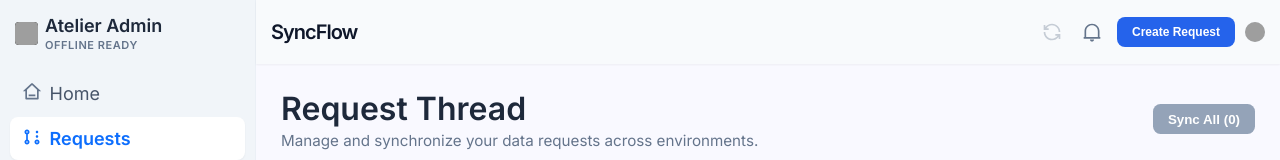
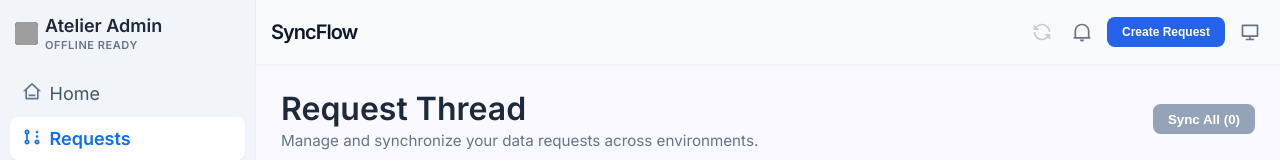
Before and after one commit to untalinfo/syncflow, a React (Vite) app in the folder frontend/: page /request in a window 1280 px wide. Shown: the top 160 px of the page. Built offline with nearby package versions, Linux system fonts and the light colour scheme; grey boxes are pictures that could not be loaded.

Commit message:
feat: implement dark mode support across HomePage, Header, and Sidebar components

```diff
--- a/frontend/src/domains/home/presentation/pages/HomePage.scss
+++ b/frontend/src/domains/home/presentation/pages/HomePage.scss
@@ -38,7 +38,7 @@
     padding: 2.5rem;
     border-radius: 50%;
 
-    @media (prefers-color-scheme: dark) {
+    @include dark-mode {
       background: rgba($primary, 0.1);
     }
   }
@@ -51,7 +51,7 @@
     letter-spacing: -0.04em;
     @extend .font-text;
 
-    @media (prefers-color-scheme: dark) {
+    @include dark-mode {
       color: white;
     }
   }
@@ -63,7 +63,7 @@
     margin-bottom: 3.5rem;
     @extend .font-text;
 
-    @media (prefers-color-scheme: dark) {
+    @include dark-mode {
       color: rgba(255, 255, 255, 0.7);
     }
   }
@@ -92,7 +92,7 @@
     }
   }
 
-  @media (prefers-color-scheme: dark) {
+  @include dark-mode {
     background: #1e293b;
     box-shadow: 0 10px 25px rgba(0, 0, 0, 0.2);
   }
--- a/frontend/src/shared/application/theme/mixins.scss
+++ b/frontend/src/shared/application/theme/mixins.scss
@@ -79,3 +79,14 @@
     @include shade-value($name, $colorName, $property, $colorVariable);
   }
 }
+
+@mixin dark-mode {
+  :root[data-theme="dark"] & {
+    @content;
+  }
+  @media (prefers-color-scheme: dark) {
+    :root:not([data-theme="light"]) & {
+      @content;
+    }
+  }
+}
--- a/frontend/src/shared/presentation/components/Header/Header.scss
+++ b/frontend/src/shared/presentation/components/Header/Header.scss
@@ -1,3 +1,4 @@
+@import '../../../application/theme/mixins.scss';
 .header {
   background-color: rgba(248, 250, 252, 0.8);
   backdrop-filter: blur(12px);
@@ -16,7 +17,7 @@
   height: 6.4rem;
   box-sizing: border-box;
 
-  @media (prefers-color-scheme: dark) {
+  @include dark-mode {
     background-color: rgba(15, 23, 42, 0.5);
     box-shadow: none;
   }
@@ -34,7 +35,7 @@
     letter-spacing: -0.05em;
     color: #0f172a;
 
-    @media (prefers-color-scheme: dark) {
+    @include dark-mode {
       color: #f8fafc;
     }
   }
@@ -91,7 +92,7 @@
       transform: scale(0.95);
     }
 
-    @media (prefers-color-scheme: dark) {
+    @include dark-mode {
       &:hover {
         background-color: rgba(30, 41, 59, 0.5);
       }
@@ -130,7 +131,7 @@
     justify-content: center;
     line-height: 1;
 
-    @media (prefers-color-scheme: dark) {
+    @include dark-mode {
       border-color: #0f172a;
     }
   }
@@ -154,18 +155,4 @@
       transform: scale(0.95);
     }
   }
-
-  &__avatar {
-    width: 2rem;
-    height: 2rem;
-    border-radius: 9999px;
-    overflow: hidden;
-    background-color: #e2e8f0;
-
-    img {
-      width: 100%;
-      height: 100%;
-      object-fit: cover;
-    }
-  }
 }
--- a/frontend/src/shared/presentation/components/Header/Header.tsx
+++ b/frontend/src/shared/presentation/components/Header/Header.tsx
@@ -1,4 +1,11 @@
-import { RiLoopLeftLine, RiNotification2Line } from "@remixicon/react";
+import { useState, useEffect } from "react";
+import {
+	RiLoopLeftLine,
+	RiNotification2Line,
+	RiSunLine,
+	RiMoonLine,
+	RiComputerLine,
+} from "@remixicon/react";
 import "./Header.scss";
 
 interface HeaderProps {
@@ -7,14 +14,49 @@
 	syncStatus?: "idle" | "success" | "error";
 }
 
+type Theme = "light" | "dark" | "system";
+
 const Header: React.FC<HeaderProps> = ({
 	onOpenNewRequest,
 	pendingCount = 0,
 	syncStatus = "idle",
 }) => {
+	const [theme, setTheme] = useState<Theme>("system");
+
 	const handleSync = () => {
 		window.dispatchEvent(new CustomEvent("sync-requests"));
 	};
+
+	const cycleTheme = () => {
+		setTheme((prev) => {
+			if (prev === "system") return "light";
+			if (prev === "light") return "dark";
+			return "system";
+		});
+	};
+
+	useEffect(() => {
+		const root = document.documentElement;
+		if (theme === "system") {
+			root.removeAttribute("data-theme");
+			// You can optionally add logic to listen to system preference changes here
+		} else {
+			root.setAttribute("data-theme", theme);
+		}
+	}, [theme]);
+
+	const getThemeIcon = () => {
+		switch (theme) {
+			case "light":
+				return <RiSunLine size={20} />;
+			case "dark":
+				return <RiMoonLine size={20} />;
+			case "system":
+			default:
+				return <RiComputerLine size={20} />;
+		}
+	};
+
 	return (
 		<header className="header">
 			<div className="header__brand">
@@ -56,12 +98,14 @@
 				>
 					Create Request
 				</button>
-				<div className="header__avatar">
-					<img
-						alt="User profile"
-						src="https://lh3.googleusercontent.com/aida-public/AB6AXuCIOLSwMip41l3YHF4ZNaA6cpUoecDqZXIbXfZ5IxQyqHa5c6k-FADNmOWvhRvhw4Bp4X_zRdR29GIHaqzlKO3YckVdoVibT6dBUtsi_3FUGqiFsEY5LkYtPjCEc6BaXY4Csy_3eeOzre1eGMkM4ZdRqCvilMdK52DhfWyQZz1zJCK75o3pWzWde4sa6D2o7TvxbKn3uFZkug6F9PJV9wXYpCMwyn9ItBeTyALgyGOZbWOgELyp7BzH2iMtbLIKYcIOizFm_eptf3-t"
-					/>
-				</div>
+				<button
+					type="button"
+					className="header__icon-btn"
+					onClick={cycleTheme}
+					title={`Switch theme (current: ${theme})`}
+				>
+					{getThemeIcon()}
+				</button>
 			</div>
 		</header>
 	);
--- a/frontend/src/shared/presentation/components/Sidebar/Sidebar.scss
+++ b/frontend/src/shared/presentation/components/Sidebar/Sidebar.scss
@@ -1,3 +1,4 @@
+@import '../../../application/theme/mixins.scss';
 .sidebar {
   height: 100vh;
   width: 256px;
@@ -14,7 +15,7 @@
   box-sizing: border-box;
   z-index: 40;
 
-  @media (prefers-color-scheme: dark) {
+  @include dark-mode {
     background-color: #0f172a;
     border-right-color: rgba(30, 41, 59, 0.8);
   }
@@ -57,7 +58,7 @@
     margin: 0;
     line-height: 1.2;
 
-    @media (prefers-color-scheme: dark) {
+    @include dark-mode {
       color: #e2e8f0;
     }
   }
@@ -90,14 +91,14 @@
     color: #475569;
     font-weight: 400;
 
-    @media (prefers-color-scheme: dark) {
+    @include dark-mode {
       color: #94a3b8;
     }
 
     &:hover {
       background-color: rgba(226, 232, 240, 0.5);
 
-      @media (prefers-color-scheme: dark) {
+      @include dark-mode {
         background-color: #1e293b;
       }
     }
@@ -117,7 +118,7 @@
         color: #0d6efd;
       }
 
-      @media (prefers-color-scheme: dark) {
+      @include dark-mode {
         background-color: #1e293b;
         color: #60a5fa;
 
@@ -129,7 +130,7 @@
       &:hover {
         background-color: #ffffff;
 
-        @media (prefers-color-scheme: dark) {
+        @include dark-mode {
           background-color: #1e293b;
         }
       }
@@ -175,14 +176,14 @@
     transition: color 0.2s;
     font-size: 1.4rem;
 
-    @media (prefers-color-scheme: dark) {
+    @include dark-mode {
       color: #94a3b8;
     }
 
     &:hover {
       color: #0f172a;
 
-      @media (prefers-color-scheme: dark) {
+      @include dark-mode {
         color: #f1f5f9;
       }
     }
```
